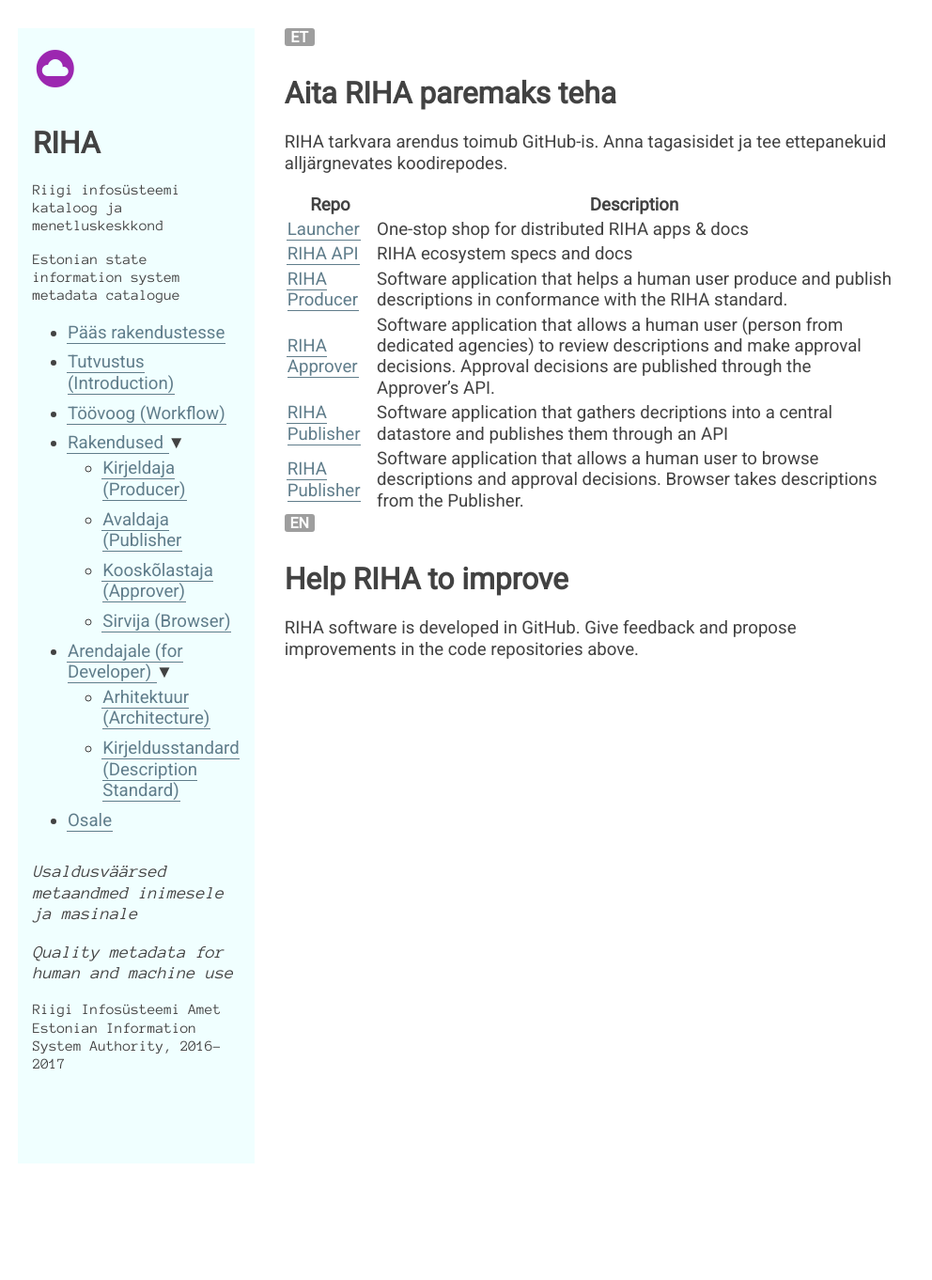
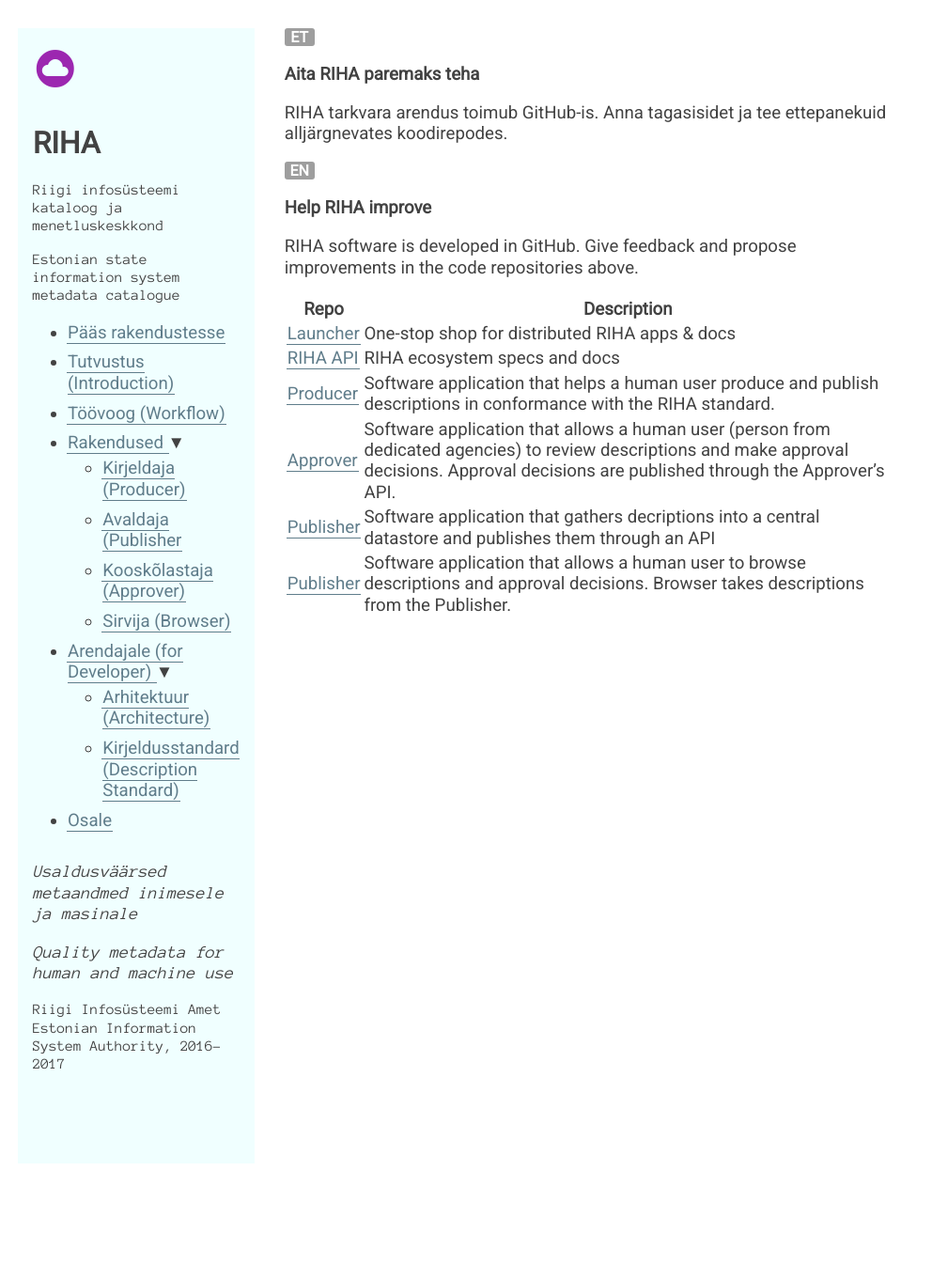
Before and after one commit to e-gov/RIHA-Index, a Jekyll site: the page built from Osale.md, in a window 1280 px wide. Shown: the whole page at 94% size, without its empty margins (0-992 px from the left). Built offline with Jekyll 4.4.1, drawn with Linux system fonts in a browser that asks for light colours.

Commit message:
Lisandus

```diff
--- a/Osale.md
+++ b/Osale.md
@@ -7,21 +7,21 @@ permalink: Osale
 
 {% include ET.html %}
 
-# Aita RIHA paremaks teha
+## Aita RIHA paremaks teha
 
 RIHA tarkvara arendus toimub GitHub-is. Anna tagasisidet ja tee ettepanekuid alljärgnevates koodirepodes.
+
+{% include EN.html %}
+
+## Help RIHA improve
+
+RIHA software is developed in GitHub. Give feedback and propose improvements in the code repositories above.
 
 | Repo   | Description |
 |--------|-----------|
 | [Launcher](https://github.com/e-gov/RIHA-Launcher) | One-stop shop for distributed RIHA apps & docs |
 | [RIHA API](https://github.com/e-gov/RIHA-API)  | RIHA ecosystem specs and docs  |
-| [RIHA Producer](https://github.com/e-gov/RIHA-Producer)  | Software application that helps a human user produce and publish descriptions in conformance with the RIHA standard.  |
-| [RIHA Approver](https://github.com/e-gov/RIHA-Approver)  | Software application that allows a human user (person from dedicated agencies) to review descriptions and make approval decisions. Approval decisions are published through the Approver's API.  |
-| [RIHA Publisher](https://github.com/e-gov/RIHA-Publisher)  | Software application that gathers decriptions into a central datastore and publishes them through an API  |
-| [RIHA Publisher](https://github.com/e-gov/RIHA-Browser)  | Software application that allows a human user to browse descriptions and approval decisions. Browser takes descriptions from the Publisher.  |
-
-{% include EN.html %}
-
-# Help RIHA to improve
-
-RIHA software is developed in GitHub. Give feedback and propose improvements in the code repositories above.
+| [Producer](https://github.com/e-gov/RIHA-Producer)  | Software application that helps a human user produce and publish descriptions in conformance with the RIHA standard.  |
+| [Approver](https://github.com/e-gov/RIHA-Approver)  | Software application that allows a human user (person from dedicated agencies) to review descriptions and make approval decisions. Approval decisions are published through the Approver's API.  |
+| [Publisher](https://github.com/e-gov/RIHA-Publisher)  | Software application that gathers decriptions into a central datastore and publishes them through an API  |
+| [Publisher](https://github.com/e-gov/RIHA-Browser)  | Software application that allows a human user to browse descriptions and approval decisions. Browser takes descriptions from the Publisher.  |
```
